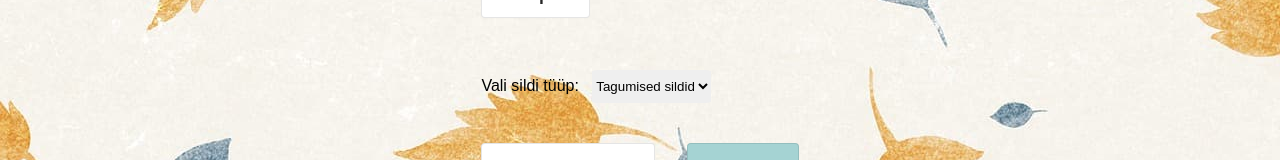
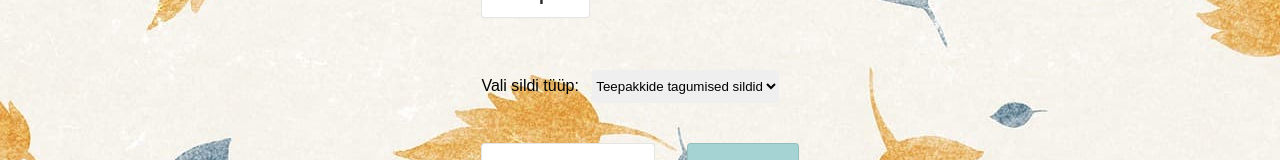
Before and after one commit to TanelMr/labelmaker, a React (Vite) app: page / in a window 1280 px wide. Shown: the part 206-366 px from the top of the page. Built offline with nearby package versions, Linux system fonts and the light colour scheme.

Commit message:
Little fix

```diff
--- a/src/App.tsx
+++ b/src/App.tsx
@@ -110,7 +110,9 @@ function App() {
                 id={"optionSelect"}
                 onChange={handleSelectChange}
               >
-                <option value="tagumised_sildid">Tagumised sildid</option>
+                <option value="tagumised_sildid">
+                  Teepakkide tagumised sildid
+                </option>
                 <option value="teekottide_sildid">Teekottide sildid</option>
               </select>
             </div>
```
